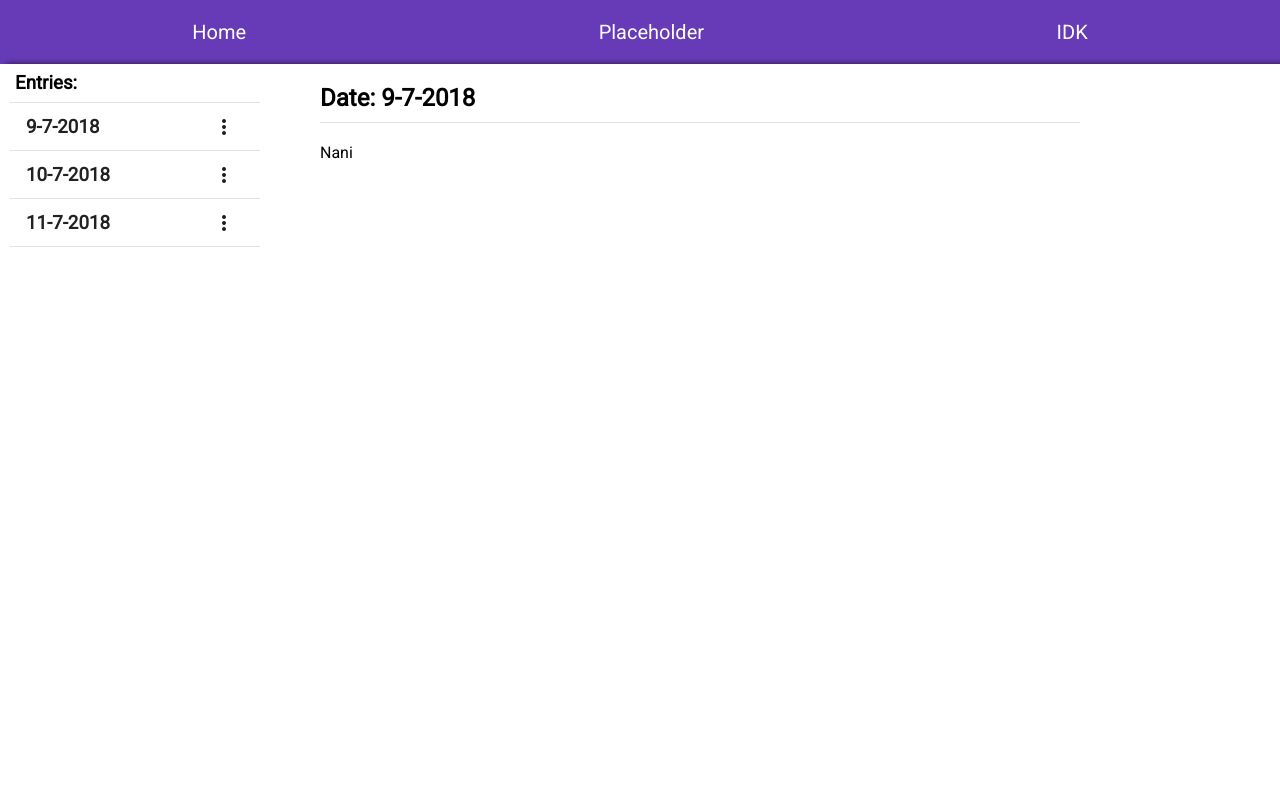
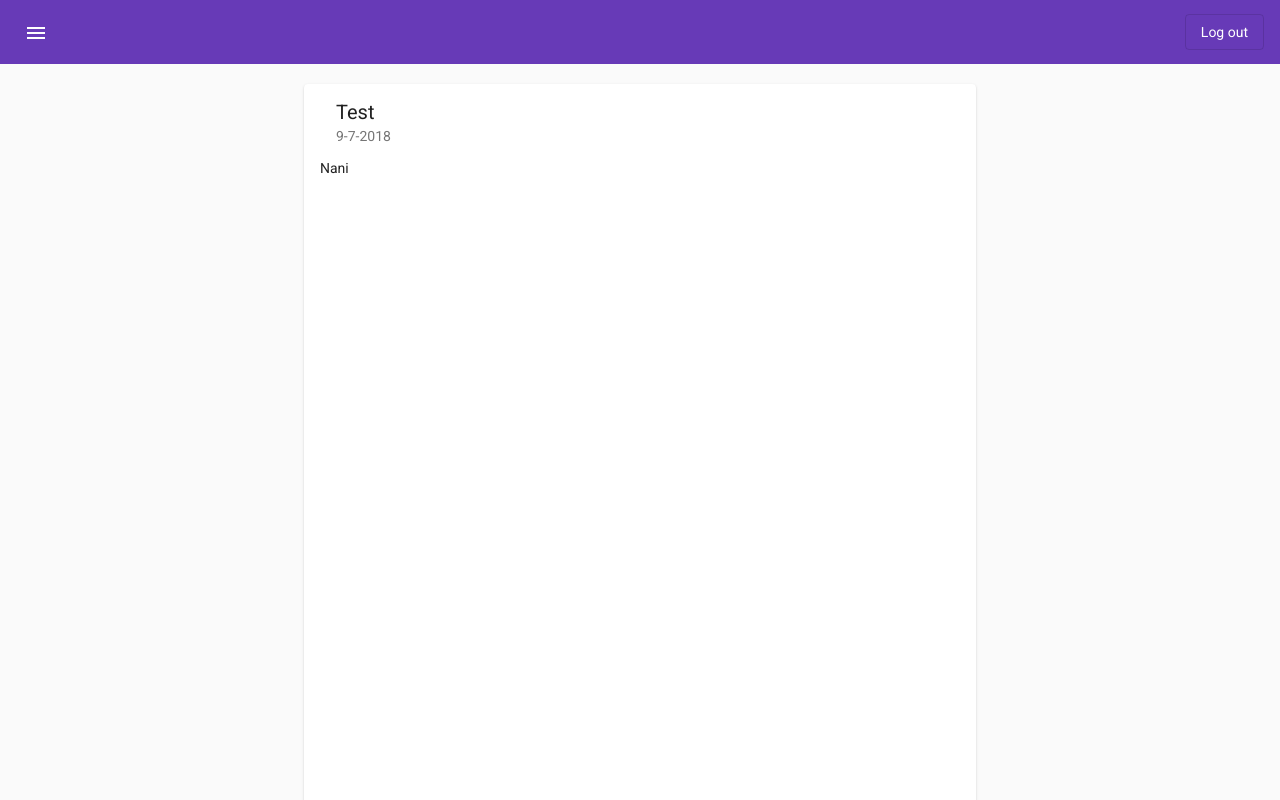
Before and after one commit to Zoremeth/diary-project-frontend, an Angular app: page / in a window 1280 px wide. Both pictures are taken after a click on the element "9-7-2018". Built offline with nearby package versions, Linux system fonts and the light colour scheme.

Commit message:
Improved layout, refactored items to mat angular, semi-working menu btn.

```diff
--- a/src/app/app.module.ts
+++ b/src/app/app.module.ts
@@ -14,6 +14,7 @@ import { MatMenuModule } from '@angular/material/menu';
 import { BrowserAnimationsModule } from '@angular/platform-browser/animations';
 import { MatToolbarModule } from '@angular/material/toolbar';
 import { MatSidenavModule } from '@angular/material/sidenav';
+import { MatCardModule } from '@angular/material/card';
 
 @NgModule({
   declarations: [
@@ -32,9 +33,10 @@ import { MatSidenavModule } from '@angular/material/sidenav';
     MatMenuModule,
     BrowserAnimationsModule,
     MatToolbarModule,
-    MatSidenavModule
+    MatSidenavModule,
+    MatCardModule
   ],
-  providers: [],
+  providers: [ViewerNavbarComponent, ViewerComponent, ViewerEntrylistComponent],
   bootstrap: [AppComponent]
 })
 export class AppModule { }
--- a/src/app/data-puller.service.ts
+++ b/src/app/data-puller.service.ts
@@ -30,9 +30,9 @@ export class DatapullerService {
 
   ];
 
-  getEntries(): Entry[] {
+  getEntries(): Observable<Entry[]> {
     // To-DO: Use observable
-    return this.entries;
+    return of(this.entries);
   }
 
   getDate(id: number): String {
--- a/src/app/viewer-editor/viewer-editor.component.css
+++ b/src/app/viewer-editor/viewer-editor.component.css
@@ -1,20 +1,10 @@
 :host {
-  width: 100%;
-  padding-left: 50px;
+  display: flex;
+  justify-content: center;
+  height: 100%;
   padding-top: 20px;
-  padding-right: 200px;
-  /* background-color: #ececec; */
 }
 
 .flexbox {
-  height: 100%;
+  width: 50%;
 }
-
-h2 {
-  padding-bottom: 10px;
-}
-
-mat-divider {
-  padding-top: 10px;
-  padding-bottom: 10px;
-}
--- a/src/app/viewer-editor/viewer-editor.component.html
+++ b/src/app/viewer-editor/viewer-editor.component.html
@@ -1,13 +1,20 @@
-<div class="flexbox" *ngIf='this.dataPuller.getCurrentEntry() != 0; else elseBlock'>
-  <h2 mat-line>Date: {{getDate()}}</h2>
-  <mat-divider></mat-divider>
-  <div mat-line>{{getContent()}}</div>
-</div>
+<mat-card class="flexbox" *ngIf='this.dataPuller.getCurrentEntry() != 0; else elseBlock'>
+  <mat-card-header>
+    <mat-card-title>Test</mat-card-title>
+    <mat-card-subtitle>{{getDate()}}</mat-card-subtitle>
+  </mat-card-header>
+  <mat-card-content>
+    {{getContent()}}
+  </mat-card-content>
+  <!-- <mat-card-actions>
+    <button mat-button>Ok</button>
+  </mat-card-actions> -->
+</mat-card>
 <ng-template #elseBlock>
-  <div class="flexbox">
+  <mat-card class="flexbox" #elseBlock>
     <p>Welcome!</p>
     <p>Start making an entry.</p>
     <p>Henlo there</p>
     <button mat-raised-button (click)="openEditor()">Add Entry</button>
-  </div>
+  </mat-card>
 </ng-template>
--- a/src/app/viewer-entrylist/viewer-entrylist.component.html
+++ b/src/app/viewer-entrylist/viewer-entrylist.component.html
@@ -1,19 +1,11 @@
 <mat-list color="accent" class="flexbox">
   <h3 class="entries">Entries:</h3>
   <mat-divider></mat-divider>
-  <mat-list-item *ngFor='let entry of dataPuller.getEntries()'>
-    <div class="flex-item">
-      <h3 mat-line (click)='alertEditor(entry.id)' class="date">{{entry.date}}</h3>
-      <button mat-icon-button [matMenuTriggerFor]="appMenu">
-        <mat-icon>more_vert</mat-icon>
-      </button>
-    </div>
+  <mat-list-item *ngFor='let entry of getEntries()' class="flex-item">
+    <h3 mat-line (click)='alertEditor(entry.id); this.menuButton.close(); this.sideNav.close()' class="date">{{entry.date}}</h3>
+    <button mat-icon-button>
+      <mat-icon>more_vert</mat-icon>
+    </button>
     <mat-divider></mat-divider>
   </mat-list-item>
 </mat-list>
-<mat-divider></mat-divider>
-
-<mat-menu #appMenu="matMenu">
-  <button mat-menu-item>Settings</button>
-  <button mat-menu-item>Help</button>
-</mat-menu>
--- a/src/app/viewer-entrylist/viewer-entrylist.component.ts
+++ b/src/app/viewer-entrylist/viewer-entrylist.component.ts
@@ -1,5 +1,8 @@
-import { Component, OnInit } from '@angular/core';
+import { Component, OnInit, Input } from '@angular/core';
 import { DatapullerService } from '../data-puller.service';
+import { Entry } from '../entry';
+import { ViewerComponent } from '../viewer/viewer.component';
+import { ViewerNavbarComponent } from '../viewer-navbar/viewer-navbar.component';
 
 @Component({
   selector: 'app-viewer-entrylist',
@@ -8,13 +11,18 @@ import { DatapullerService } from '../data-puller.service';
 })
 export class ViewerEntrylistComponent implements OnInit {
 
-  constructor(public dataPuller: DatapullerService) { }
+  entries!: Entry[];
+  constructor(public dataPuller: DatapullerService, public sideNav: ViewerComponent, public menuButton: ViewerNavbarComponent) { }
 
   ngOnInit() {
+  }
+
+  getEntries(): Entry[] {
+    this.dataPuller.getEntries().subscribe(entries => this.entries = entries);
+    return this.entries;
   }
 
   alertEditor(id: number) {
     this.dataPuller.setCurrentEntry(id);
   }
-
 }
--- a/src/app/viewer-navbar/viewer-navbar.component.css
+++ b/src/app/viewer-navbar/viewer-navbar.component.css
@@ -1,9 +1,4 @@
 .flexbox {
   display: flex;
-  flex-flow: row;
-  justify-content: space-around;
+  justify-content: space-between;
 }
-
-p {
-  cursor: pointer;
-}
--- a/src/app/viewer-navbar/viewer-navbar.component.html
+++ b/src/app/viewer-navbar/viewer-navbar.component.html
@@ -1,5 +1,9 @@
-<mat-toolbar class="flexbox" color="primary">
-  <p (click)='this.dataPuller.setCurrentEntry(0)'>Home</p>
-  <p>Placeholder</p>
-  <p>IDK</p>
+<mat-toolbar class="mat-elevation-z6" color="primary">
+  <mat-toolbar-row class="flexbox">
+    <button mat-icon-button (click)="toggleMenu()">
+      <mat-icon>{{getIcon()}}</mat-icon>
+    </button>
+    <div class="spacer"></div>
+    <button mat-stroked-button>Log out</button>
+  </mat-toolbar-row>
 </mat-toolbar>
--- a/src/app/viewer-navbar/viewer-navbar.component.ts
+++ b/src/app/viewer-navbar/viewer-navbar.component.ts
@@ -1,16 +1,41 @@
 import { Component, OnInit } from '@angular/core';
 import { DatapullerService } from '../data-puller.service';
+import { ViewerComponent } from '../viewer/viewer.component';
 
 @Component({
   selector: 'app-viewer-navbar',
   templateUrl: './viewer-navbar.component.html',
   styleUrls: ['./viewer-navbar.component.css']
 })
+
 export class ViewerNavbarComponent implements OnInit {
 
-  constructor(public dataPuller: DatapullerService) { }
+  private icon: String = 'menu';
+
+  constructor(public dataPuller: DatapullerService, public sideNav: ViewerComponent) { }
 
   ngOnInit() {
   }
 
+  close(): void {
+    this.icon = 'menu';
+  }
+
+  open(): void {
+    this.icon = 'close';
+  }
+
+  toggleMenu(): void {
+    if (this.icon === 'menu') {
+      this.sideNav.open();
+      this.icon = 'close';
+    } else {
+      this.sideNav.close();
+      this.icon = 'menu';
+    }
+  }
+
+  getIcon(): String {
+    return this.icon;
+  }
 }
--- a/src/app/viewer/viewer.component.css
+++ b/src/app/viewer/viewer.component.css
@@ -1,15 +1,11 @@
-.flexbox {
-  display: flex;
-  height: 100%;
-  box-shadow: 6px 0 6px rgba(0, 0, 0, 0.65)
-}
-
-.flexbox-toolbar {
-  display: flex;
-  flex-flow: row;
-  justify-content: space-around;
-}
-
 mat-drawer-container {
   height: 100%;
 }
+
+mat-drawer-content {
+  overflow: hidden;
+}
+
+mat-drawer {
+  overflow: hidden;
+}
--- a/src/app/viewer/viewer.component.html
+++ b/src/app/viewer/viewer.component.html
@@ -1,5 +1,9 @@
 <app-viewer-navbar></app-viewer-navbar>
-<div class="flexbox">
-  <app-viewer-entrylist></app-viewer-entrylist>
-  <app-viewer-editor></app-viewer-editor>
-</div>
+<mat-drawer-container>
+  <mat-drawer mode="side" [opened]="isOpened">
+    <app-viewer-entrylist></app-viewer-entrylist>
+  </mat-drawer>
+  <mat-drawer-content>
+    <app-viewer-editor></app-viewer-editor>
+  </mat-drawer-content>
+</mat-drawer-container>
--- a/src/app/viewer/viewer.component.ts
+++ b/src/app/viewer/viewer.component.ts
@@ -1,4 +1,5 @@
 import { Component, OnInit } from '@angular/core';
+import { ViewerNavbarComponent } from '../viewer-navbar/viewer-navbar.component';
 
 @Component({
   selector: 'app-viewer',
@@ -9,7 +10,17 @@ export class ViewerComponent implements OnInit {
 
   constructor() { }
 
+  private isOpened!: boolean;
+
   ngOnInit() {
+    this.isOpened = true;
   }
 
+  close(): void {
+    this.isOpened = false;
+  }
+
+  open(): void {
+    this.isOpened = true;
+  }
 }
```
